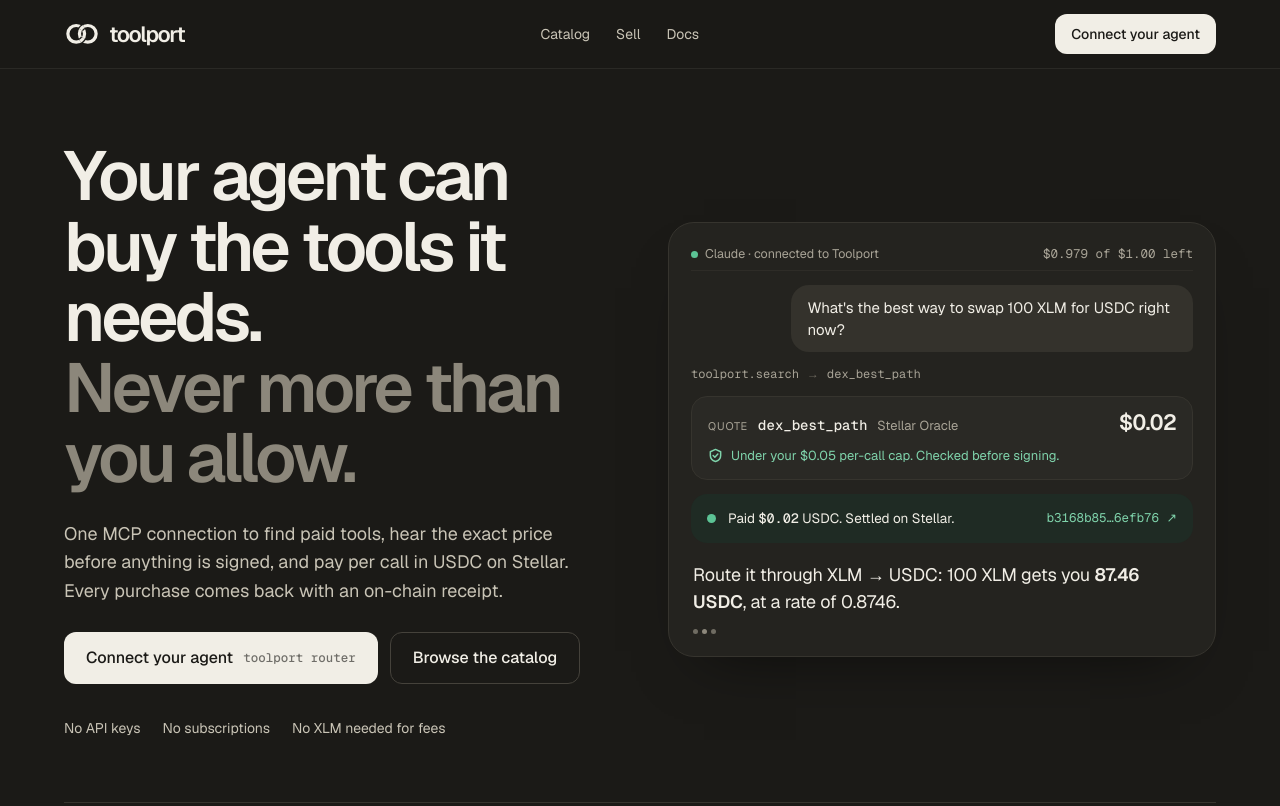
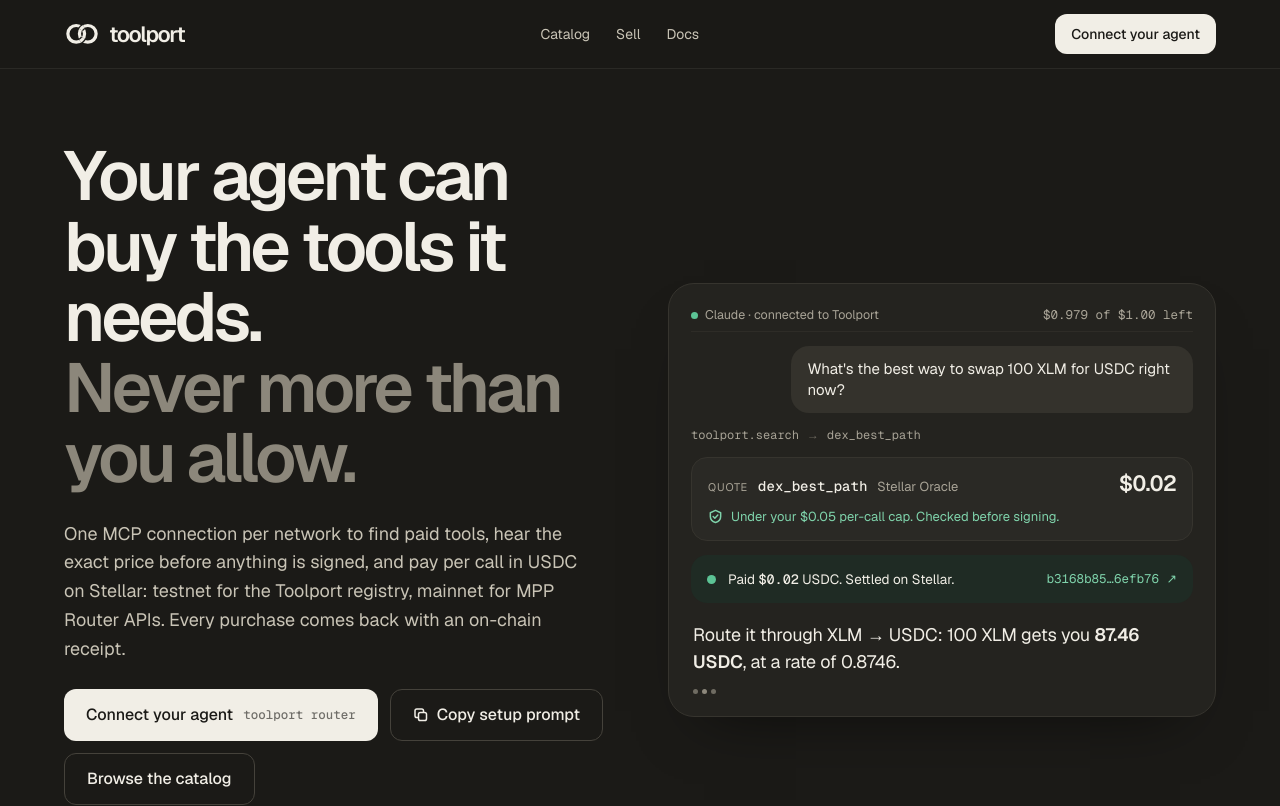
Before and after one commit to HackatonWinnners/toolport, a Next.js app in the folder apps/web/: page / in a window 1280 px wide. Shown: the top 806 px of the page. Built offline with nearby package versions, Linux system fonts and the light colour scheme; no server answers.

Commit message:
Add a Copy setup prompt button and the Claude Code plugin to the connect section

```diff
--- /dev/null
+++ b/apps/web/components/agent/CopyPromptButton.tsx
@@ -0,0 +1,38 @@
+"use client";
+
+import { useEffect, useRef, useState } from "react";
+import { agentPrompt } from "@/lib/agentPrompt";
+import { copyText } from "@/lib/clipboard";
+
+export function CopyPromptButton({ className = "", label = "Copy setup prompt" }: { className?: string; label?: string }) {
+  const [state, setState] = useState<"idle" | "copied" | "failed">("idle");
+  const timer = useRef<ReturnType<typeof setTimeout> | null>(null);
+  useEffect(() => () => {
+    if (timer.current) clearTimeout(timer.current);
+  }, []);
+  return (
+    <button
+      type="button"
+      data-testid="copy-agent-prompt"
+      onClick={async () => {
+        const ok = await copyText(agentPrompt());
+        setState(ok ? "copied" : "failed");
+        if (timer.current) clearTimeout(timer.current);
+        timer.current = setTimeout(() => setState("idle"), 2000);
+      }}
+      className={`inline-flex items-center justify-center gap-2 font-medium transition-colors ${className}`}
+    >
+      {state === "copied" ? (
+        <svg width="16" height="16" viewBox="0 0 16 16" fill="none" stroke="currentColor" strokeWidth="1.8" strokeLinecap="round" strokeLinejoin="round" aria-hidden="true">
+          <path d="m3.5 8.5 3 3 6-7" />
+        </svg>
+      ) : (
+        <svg width="16" height="16" viewBox="0 0 16 16" fill="none" stroke="currentColor" strokeWidth="1.5" strokeLinejoin="round" aria-hidden="true">
+          <rect x="5.5" y="5.5" width="8" height="8" rx="1.8" />
+          <path d="M10.5 5.5V3.8c0-1-.8-1.8-1.8-1.8H3.8c-1 0-1.8.8-1.8 1.8v4.9c0 1 .8 1.8 1.8 1.8h1.7" />
+        </svg>
+      )}
+      <span aria-live="polite">{state === "copied" ? "Copied!" : state === "failed" ? "Copy failed" : label}</span>
+    </button>
+  );
+}
--- a/apps/web/components/catalog/Catalog.tsx
+++ b/apps/web/components/catalog/Catalog.tsx
@@ -3,6 +3,7 @@
 import Link from "next/link";
 import { useEffect, useMemo, useState } from "react";
 import { Code } from "@/components/ui";
+import { CopyPromptButton } from "@/components/agent/CopyPromptButton";
 import { ApiCardSkeleton, ApiGridSkeleton } from "@/components/brand/Skeleton";
 import { MAINNET_MAX_PER_CALL, MAINNET_WALLET, api, mppRouterCommand, registryRouterCommand, usd, type Server } from "@/lib/api";
 
@@ -190,6 +191,10 @@
       <details className="text-sm">
         <summary className="cursor-pointer text-muted hover:text-fg">Give them to your agent</summary>
         <div className="mt-2 space-y-2">
+          <div className="flex flex-wrap items-center gap-3">
+            <CopyPromptButton className="h-9 rounded-[10px] bg-fg px-3.5 text-[13px] text-ink hover:bg-white" />
+            <span className="text-xs text-muted">One prompt: your coding agent installs Toolport and sets up a testnet wallet.</span>
+          </div>
           <p className="text-xs text-muted">
             The router searches, prices and pays under your caps. Each network is its own router run with its own wallet.
           </p>
--- a/apps/web/components/landing/Hero.tsx
+++ b/apps/web/components/landing/Hero.tsx
@@ -1,4 +1,5 @@
 import Link from "next/link";
+import { CopyPromptButton } from "@/components/agent/CopyPromptButton";
 import { txUrl } from "@/lib/api";
 import { shortHash } from "./proof";
 import { Ext, Section, cta, ghost } from "./parts";
@@ -15,14 +16,16 @@
           <span className="text-faint">Never more than you allow.</span>
         </h1>
         <p className="m-0 max-w-[520px] text-lg leading-[1.6] text-fg-soft">
-          One MCP connection to find paid tools, hear the exact price before anything is signed, and pay per call in
-          USDC on Stellar. Every purchase comes back with an on-chain receipt.
+          One MCP connection per network to find paid tools, hear the exact price before anything is signed, and pay
+          per call in USDC on Stellar: testnet for the Toolport registry, mainnet for MPP Router APIs. Every purchase
+          comes back with an on-chain receipt.
         </p>
         <div className="flex flex-wrap gap-3">
           <a href="#connect" className={`${cta} h-[52px] gap-2.5 rounded-[14px] px-[22px] text-base`}>
             Connect your agent
             <span className="font-mono text-[12.5px] opacity-60">toolport router</span>
           </a>
+          <CopyPromptButton className={`${ghost} h-[52px] rounded-[14px] px-[22px] text-base`} />
           <Link href="/catalog" className={`${ghost} h-[52px] rounded-[14px] px-[22px] text-base`}>
             Browse the catalog
           </Link>
--- a/apps/web/components/ui.tsx
+++ b/apps/web/components/ui.tsx
@@ -1,6 +1,7 @@
 "use client";
 
 import { useState, type ReactNode } from "react";
+import { copyText } from "@/lib/clipboard";
 
 export function Card({ children, className = "" }: { children: ReactNode; className?: string }) {
   return <div className={`rounded-2xl border border-line bg-panel p-5 ${className}`}>{children}</div>;
@@ -42,7 +43,7 @@
     <button
       type="button"
       onClick={async () => {
-        await navigator.clipboard.writeText(value);
+        if (!(await copyText(value))) return;
         setCopied(true);
         setTimeout(() => setCopied(false), 1500);
       }}
--- /dev/null
+++ b/apps/web/lib/agentPrompt.ts
@@ -0,0 +1,49 @@
+import { GATEWAY_URL, REPO_URL, routerConfig } from "./api";
+
+export const PLUGIN_DEFAULT_GATEWAY = "https://api.toolport.042067.xyz";
+const REPO = REPO_URL ?? "https://github.com/HackatonWinnners/toolport";
+const MARKETPLACE = REPO.replace(/^https:\/\/github\.com\//, "").replace(/\.git$/, "").replace(/\/$/, "");
+
+export function claudePluginCommands(): string {
+  return [
+    `git clone ${REPO} toolport && cd toolport`,
+    "npm ci && npm link -w packages/cli",
+    "claude plugin marketplace add ./",
+    "claude plugin install toolport@toolport",
+  ].join("\n");
+}
+
+export function agentPrompt(): string {
+  const customGateway = GATEWAY_URL !== PLUGIN_DEFAULT_GATEWAY;
+  return [
+    "Set up Toolport for me. Toolport lets you find paid MCP tools, see the exact price before anything is signed, and pay per call in USDC on Stellar under caps I set. Its registry runs on Stellar testnet with test USDC, so no real money by default.",
+    "",
+    `Repo: ${REPO}`,
+    `Registry gateway: ${GATEWAY_URL}`,
+    "Needs Node 22+ and git.",
+    "",
+    "1. Get the CLI:",
+    `   git clone ${REPO} toolport && cd toolport && npm ci && npm link -w packages/cli`,
+    "   Check: toolport --help",
+    "",
+    "If you are Claude Code:",
+    "2. From that checkout: claude plugin marketplace add ./ && claude plugin install toolport@toolport",
+    `   (from GitHub instead: claude plugin marketplace add ${MARKETPLACE})`,
+    ...(customGateway ? [`3. Set the plugin option gateway_url to ${GATEWAY_URL}: claude plugin configure toolport`] : []),
+    `${customGateway ? 4 : 3}. Ask me to run /reload-plugins, then /toolport:setup. It checks the CLI, offers to create a funded testnet wallet at ~/.stellarpay/wallet.json and confirms the MCP server.`,
+    "",
+    "Any other agent (Codex, Cursor, other MCP clients):",
+    "2. Create a testnet wallet: STELLAR_NETWORK=stellar:testnet toolport wallet create --usdc 5",
+    "3. Add this stdio MCP server (Claude Desktop / Cursor format; translate it for your client):",
+    `   ${JSON.stringify(JSON.parse(routerConfig()))}`,
+    "4. Copy plugins/toolport/skills/toolport/ (SKILL.md and references/) into your skills directory.",
+    "",
+    "Rules:",
+    "- Ask me before the first paid call (invoke_tool). probe_tool shows the price without paying.",
+    "- Never print, paste or log the wallet secret key. Refer to the wallet by its file path.",
+    "- Keep the caps ($0.05 per call, $1 budget) unless I raise them myself.",
+    "- MPP Router APIs are on Stellar mainnet: real USDC, a separate router run with its own wallet. Set that up only if I ask.",
+    "",
+    'Verify: call search_tools with "dex best path", then get_budget. Then tell me the wallet address, its XLM and USDC balances (toolport wallet show) and the caps in force.',
+  ].join("\n");
+}
--- /dev/null
+++ b/apps/web/lib/clipboard.ts
@@ -0,0 +1,22 @@
+export async function copyText(text: string): Promise<boolean> {
+  try {
+    if (navigator.clipboard && window.isSecureContext) {
+      await navigator.clipboard.writeText(text);
+      return true;
+    }
+  } catch {}
+  const area = document.createElement("textarea");
+  area.value = text;
+  area.setAttribute("readonly", "");
+  area.style.position = "fixed";
+  area.style.opacity = "0";
+  document.body.appendChild(area);
+  area.select();
+  try {
+    return document.execCommand("copy");
+  } catch {
+    return false;
+  } finally {
+    area.remove();
+  }
+}
```
Also changed, not shown: apps/web/components/landing/Sections.tsx (+25 -4 lines), 1 other file (tests, documents, lock files or other folders).
